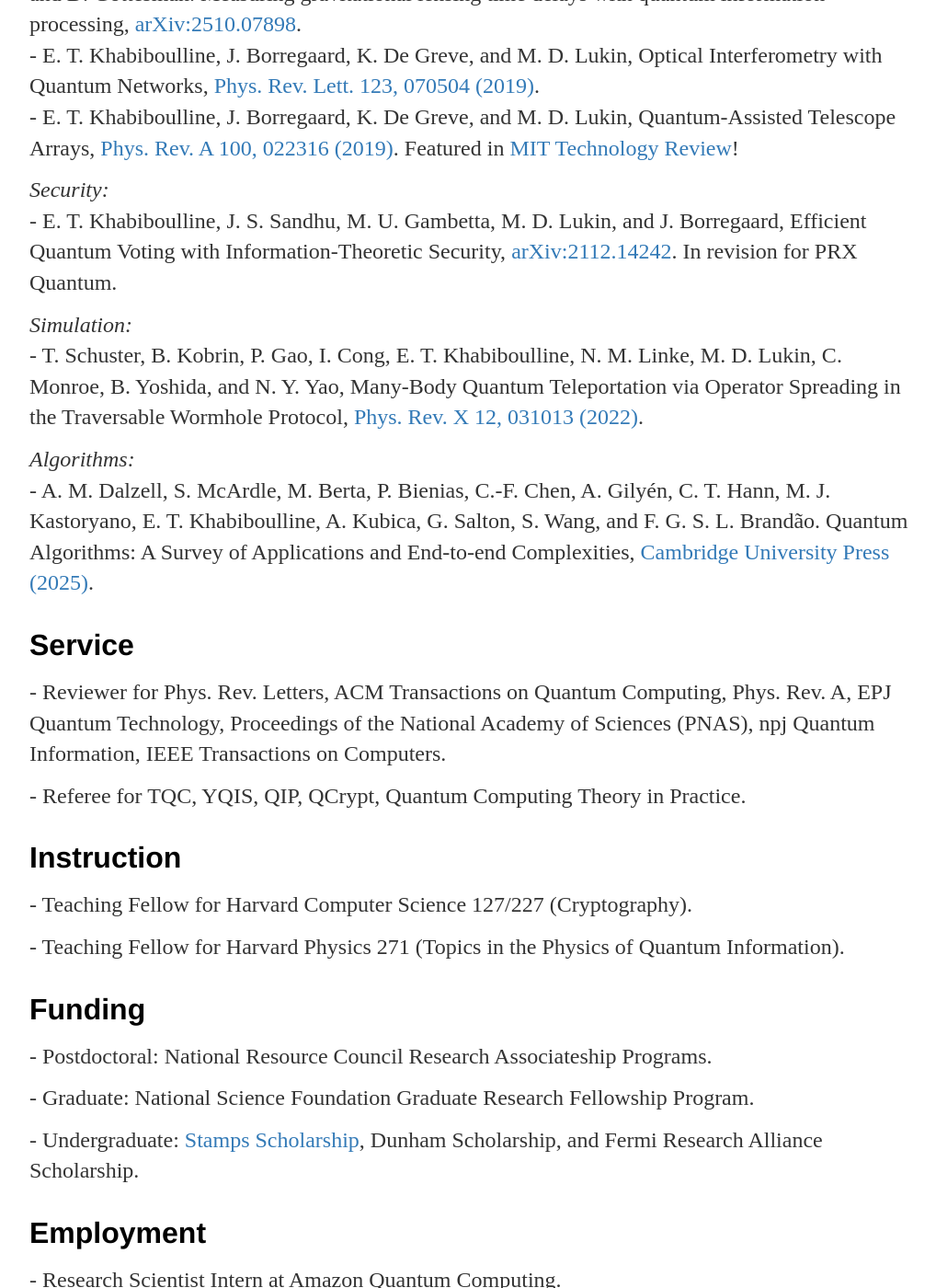
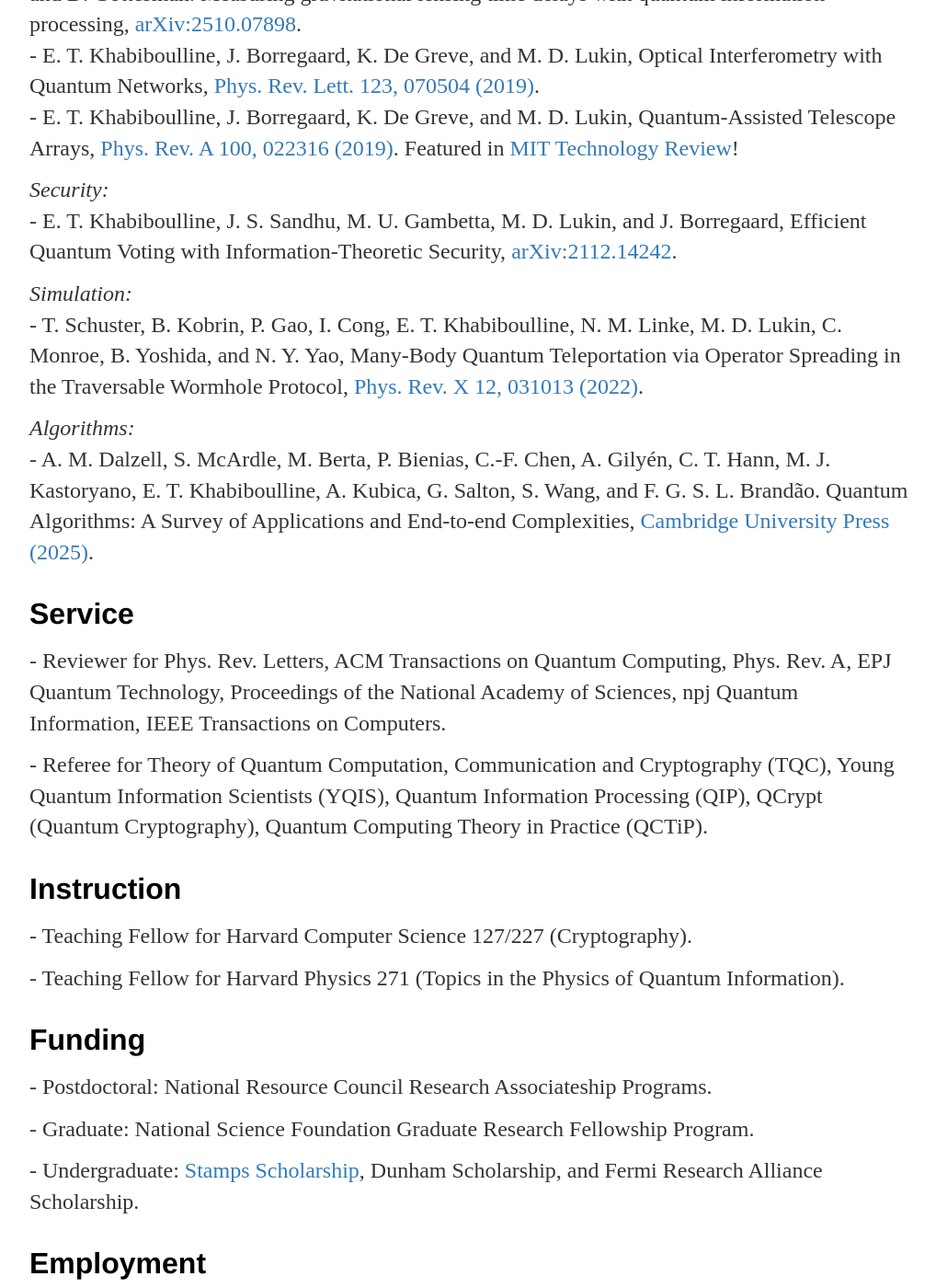
Before and after one commit to emilkhab/emilkhab.github.io, a Jekyll site: the page built from index.html, in a window 1280 px wide and 1400 px high, scrolled down 897 px. Shown: the whole window at 92% size, without its empty margins (128-1146 px from the left). Built offline with Jekyll 4.4.1, drawn with Linux system fonts in a browser that asks for light colours.

Commit message:
Update index.html

```diff
--- a/index.html
+++ b/index.html
@@ -28,7 +28,7 @@ title: Emil Khabiboulline
 	</p>
 	<p>
 	<em>Security:</em><br/>
-	- E. T. Khabiboulline, J. S. Sandhu, M. U. Gambetta, M. D. Lukin, and J. Borregaard, Efficient Quantum Voting with Information-Theoretic Security, <a href="https://arxiv.org/abs/2112.14242">arXiv:2112.14242</a>. In revision for PRX Quantum.<br/>
+	- E. T. Khabiboulline, J. S. Sandhu, M. U. Gambetta, M. D. Lukin, and J. Borregaard, Efficient Quantum Voting with Information-Theoretic Security, <a href="https://arxiv.org/abs/2112.14242">arXiv:2112.14242</a>.<br/>
 	</p>
 	<p>
 	<em>Simulation:</em><br/>
@@ -42,8 +42,8 @@ title: Emil Khabiboulline
 
 <div class="blurb" id="Service">
 	<h2>Service</h2>
-	<p>- Reviewer for Phys. Rev. Letters, ACM Transactions on Quantum Computing, Phys. Rev. A, EPJ Quantum Technology, Proceedings of the National Academy of Sciences (PNAS), npj Quantum Information, IEEE Transactions on Computers.</p>
-	<p>- Referee for TQC, YQIS, QIP, QCrypt, Quantum Computing Theory in Practice.</p>
+	<p>- Reviewer for Phys. Rev. Letters, ACM Transactions on Quantum Computing, Phys. Rev. A, EPJ Quantum Technology, Proceedings of the National Academy of Sciences, npj Quantum Information, IEEE Transactions on Computers.</p>
+	<p>- Referee for Theory of Quantum Computation, Communication and Cryptography (TQC), Young Quantum Information Scientists (YQIS), Quantum Information Processing (QIP), QCrypt (Quantum Cryptography), Quantum Computing Theory in Practice (QCTiP).</p>
 </div>
 
 <div class="blurb" id="Instruction">
```
